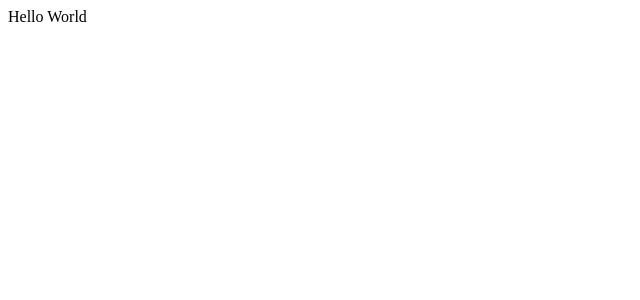
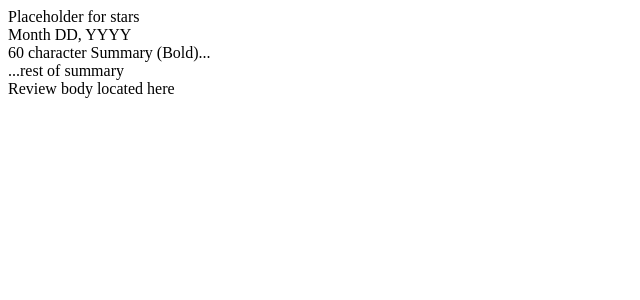
Before and after one commit to fec1-dijkstra/fec, a React app: page / in a window 1280 px wide. Shown: the top 300 px of the page, without its empty margins (0-640 px from the left). Built offline with nearby package versions, Linux system fonts and the light colour scheme.

Commit message:
passes dummydata from App to ReviewTile

```diff
--- a/client/src/components/App.jsx
+++ b/client/src/components/App.jsx
@@ -12,7 +12,7 @@ class App extends React.Component {
 
   render() {
     const { items } = this.state;
-    return <div> Hello World</div>;
+    return <ReviewTile products={items} />;
   }
 }
 
--- a/client/src/components/ReviewTile/ReviewTile.jsx
+++ b/client/src/components/ReviewTile/ReviewTile.jsx
@@ -7,6 +7,7 @@ class ReviewTile extends React.Component {
   }
 
   render() {
+    // console.log(this.props);
     const { stars } = this.state;
     return (
       <div className="review-tile">
```
